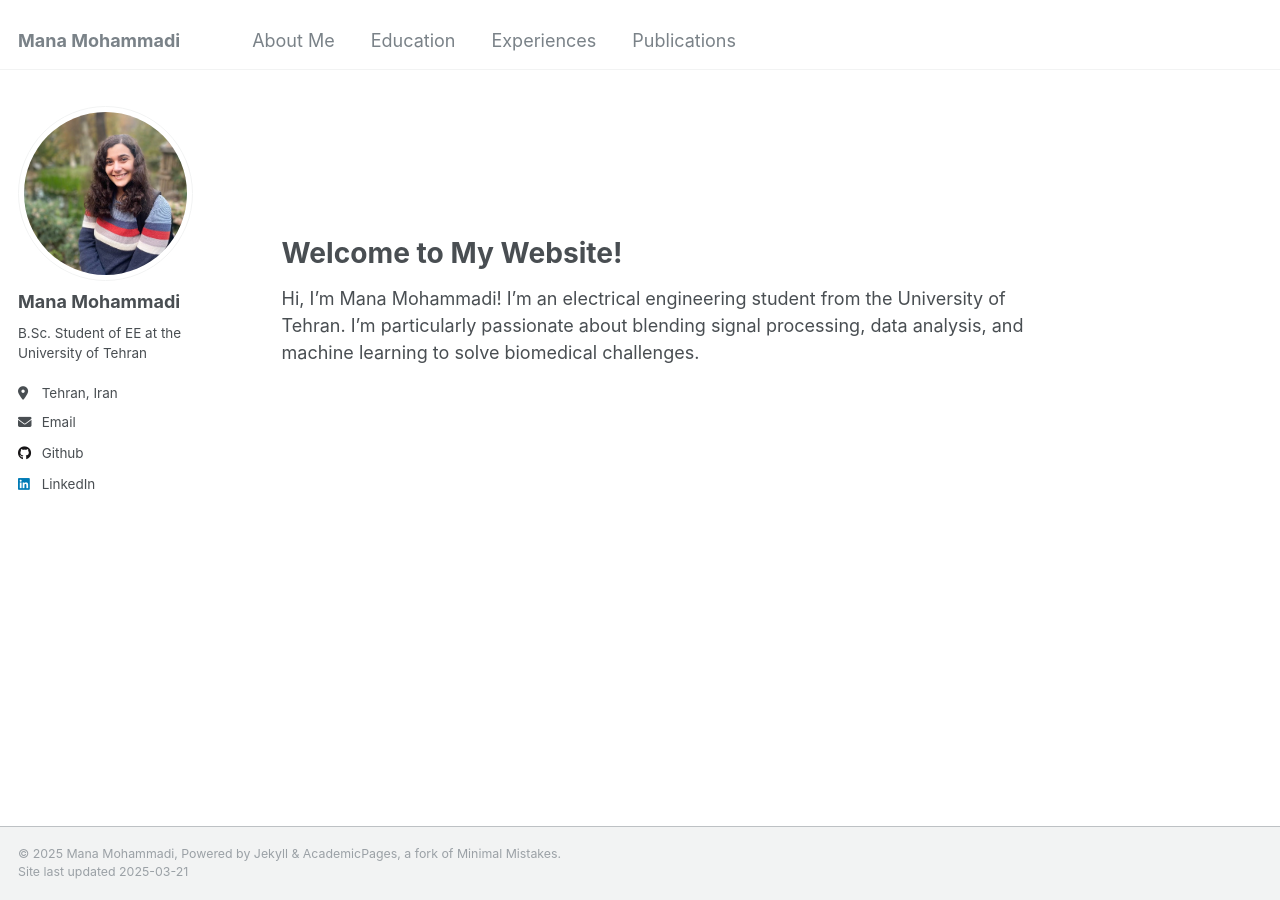
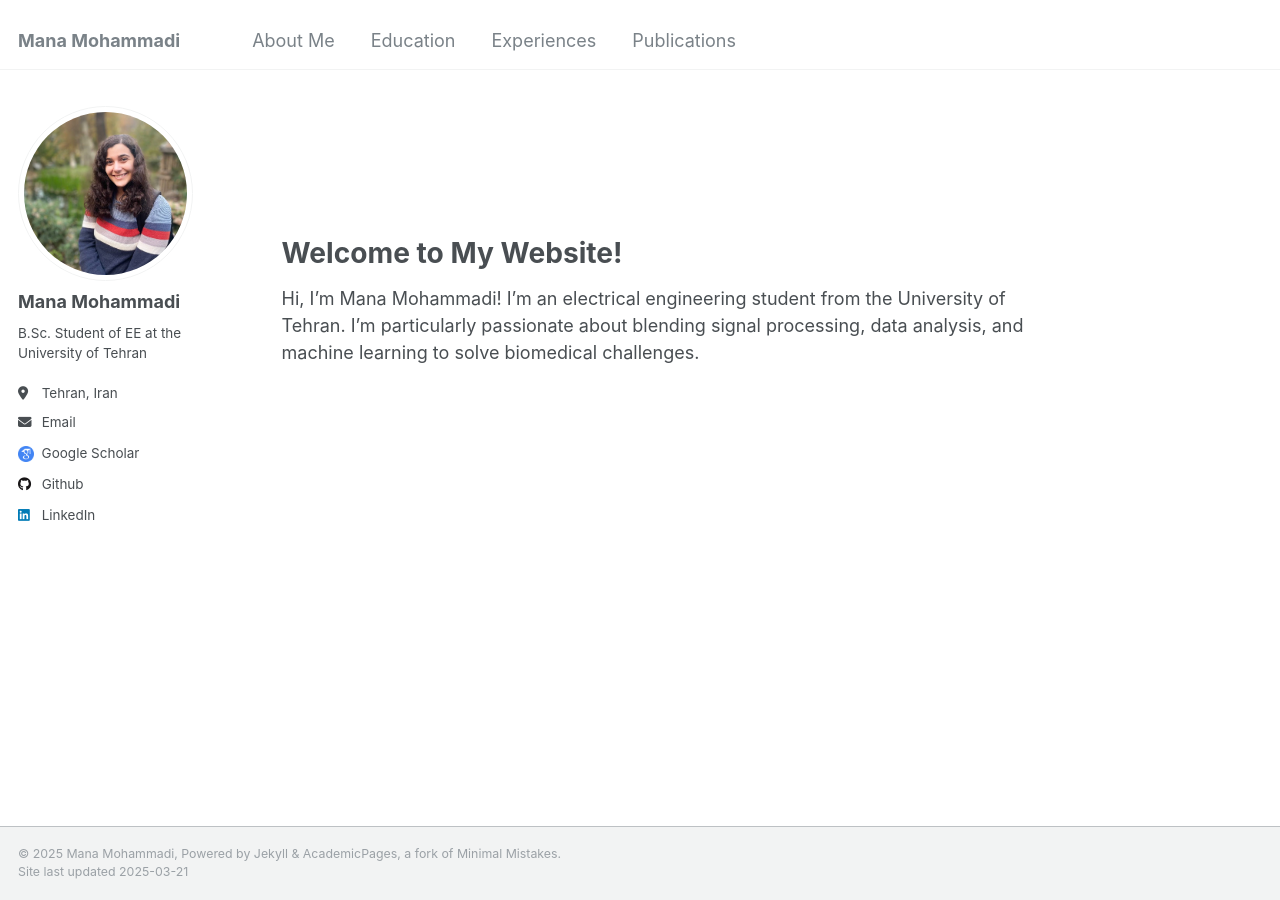
Before and after one commit to manamoha/manamoha.github.io, a Jekyll site: the page built from _pages/home.md, in a window 1280 px wide. Built offline with Jekyll 4.4.1, drawn with Linux system fonts in a browser that asks for light colours.

Commit message:
modified:   _config.yml modified:   _includes/author-profile.html new file:   assets/googlescholar.png new file:   manamoha.github.io.zip

```diff
--- a/_config.yml
+++ b/_config.yml
@@ -32,7 +32,7 @@ author:
 
   # Academic websites
   arxiv            : # URL - Update with the correct link to your profile
-  googlescholar    : #"https://scholar.google.com/citations?user=PS_CX0AAAAAJ"
+  googlescholar    : "https://scholar.google.com/citations?user=PS_CX0AAAAAJ"
   impactstory      : # URL
   orcid            : #"http://orcid.org/yourorcidurl"
   semantic         : # URL
--- a/_includes/author-profile.html
+++ b/_includes/author-profile.html
@@ -42,8 +42,12 @@
         <li><a href="{{ author.arxiv }}"><i class="ai ai-arxiv ai-fw icon-pad-right"></i>arXiv</a></li>
       {% endif %}
       {% if author.googlescholar %}
-        <li><a href="{{ author.googlescholar }}"><i class="ai ai-google-scholar icon-pad-right"></i>Google Scholar</a></li>
-      {% endif %}
+      <li>
+        <a href="{{ author.googlescholar }}">
+          <img src="/assets/googlescholar.png" alt="Google Scholar" style="width:16px; height:16px; vertical-align:middle;" />
+          &nbsp;Google Scholar
+        </a>
+      </li>      {% endif %}
       {% if author.semantic %}
         <li><a href="{{ author.semantic }}"><i class="ai ai-semantic-scholar ai-fw icon-pad-right"></i>Semantic Scholar</a></li>
       {% endif %}
```
Also changed, not shown: assets/googlescholar.png (added), 1 other file.
